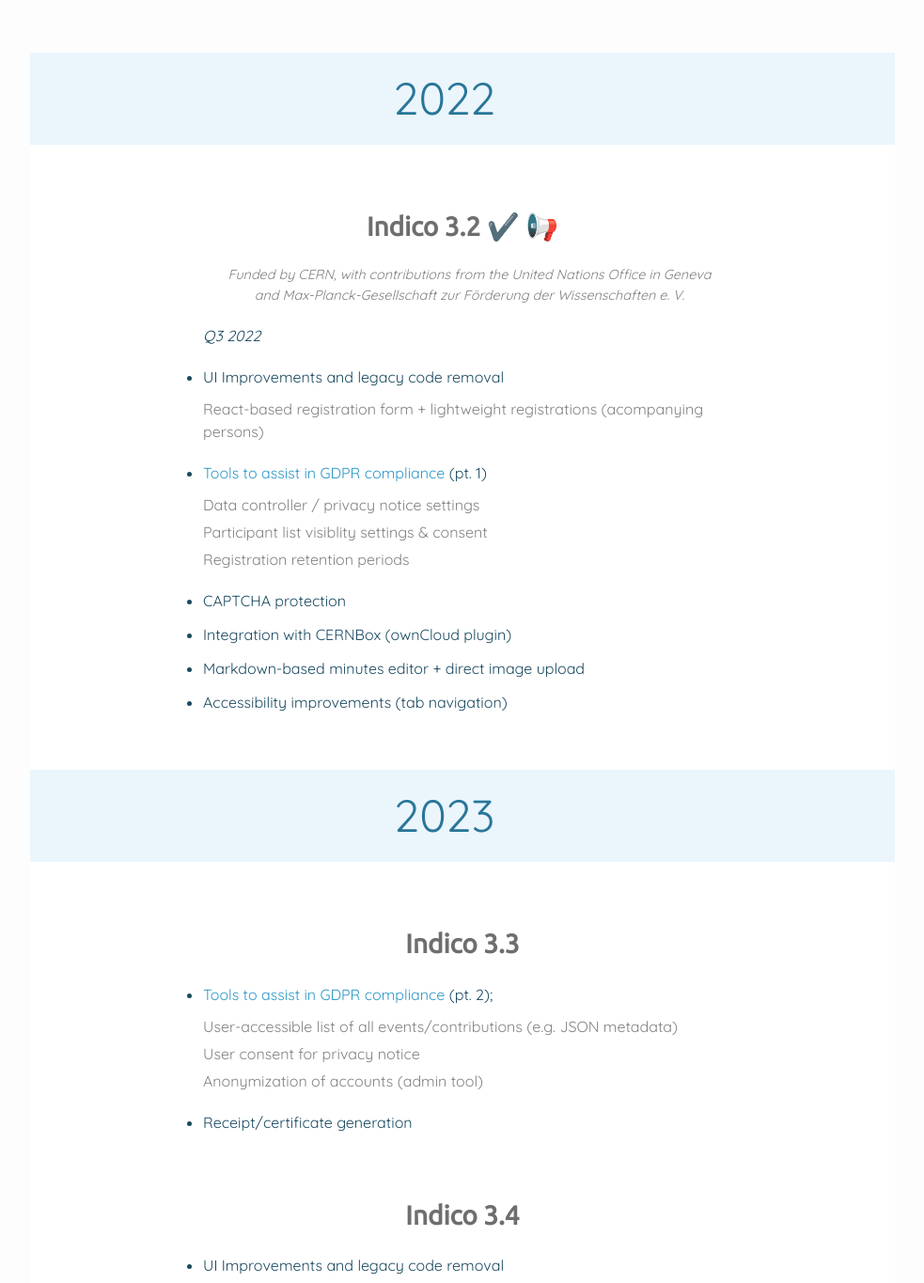
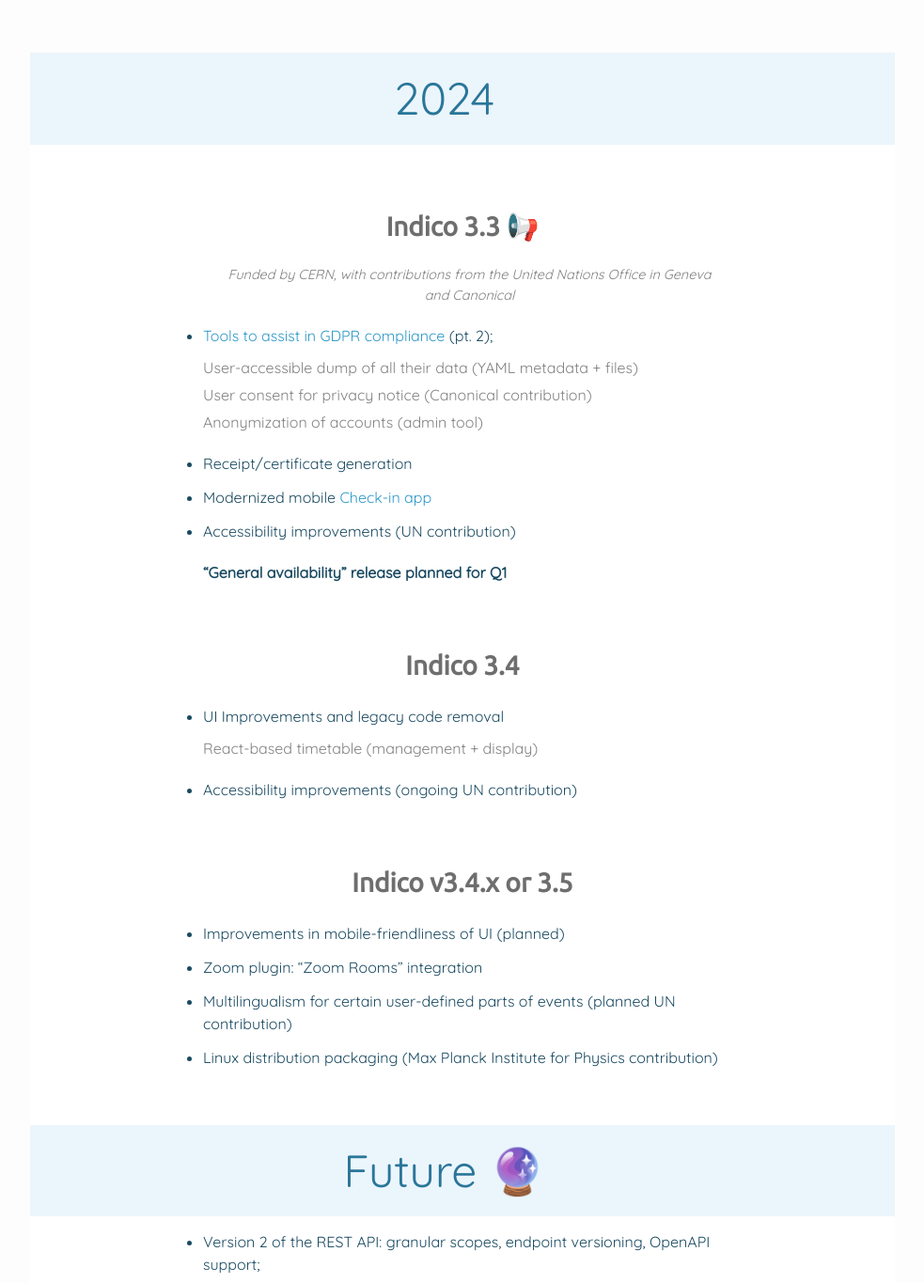
Before and after one commit to indico/indico.github.io, a Jekyll site: the page built from roadmap.md, in a window 1280 px wide and 1400 px high, scrolled down 319 px, cut to the strip 35-1400 px from the top of the window. Shown: the whole strip at 94% size, without its empty margins (148-1131 px from the left). Built offline with Jekyll 4.4.1, drawn with Linux system fonts in a browser that asks for light colours; nearby versions of some CDN libraries; emoji names are drawn with the system emoji font; comment, search, counter and statistics services are not loaded; some of the changed text lies outside the part shown.

Commit message:
Update roadmap (#55)

```diff
--- a/roadmap.md
+++ b/roadmap.md
@@ -5,35 +5,33 @@
 weight: 20
 ---
 
-## 2022
+## 2024
 
-### Indico 3.2 :heavy_check_mark: [:loudspeaker:](/indico/release/2022/06/10/indico-3-2-news.html)
-> *Funded by CERN*, with contributions from the *United Nations Office in Geneva* and *Max-Planck-Gesellschaft zur Förderung der Wissenschaften e. V.*
+### Indico 3.3 [:loudspeaker:](/indico/release/2023/12/05/indico-3-3-news.html)
+> *Funded by CERN*, with contributions from the *United Nations Office in Geneva* and *Canonical*
 
-*Q3 2022*
-* UI Improvements and legacy code removal
-    - React-based registration form + lightweight registrations (acompanying persons)
-* [Tools to assist in GDPR compliance](https://github.com/indico/indico/issues/1415) (pt. 1)
-    - Data controller / privacy notice settings
-    - Participant list visiblity settings & consent
-    - Registration retention periods
-* CAPTCHA protection
-* Integration with CERNBox (ownCloud plugin)
-* Markdown-based minutes editor + direct image upload
-* Accessibility improvements (tab navigation)
-
-## 2023
-
-### Indico 3.3
 * [Tools to assist in GDPR compliance](https://github.com/indico/indico/issues/1415) (pt. 2);
-    - User-accessible list of all events/contributions (e.g. JSON metadata)
-    - User consent for privacy notice
+    - User-accessible dump of all their data (YAML metadata + files)
+    - User consent for privacy notice (Canonical contribution)
     - Anonymization of accounts (admin tool)
 * Receipt/certificate generation
+* Modernized mobile [Check-in app](https://checkin.getindico.io/)
+* Accessibility improvements (UN contribution)
+
+**"General availability" release planned for Q1**
+
 
 ### Indico 3.4
+
 * UI Improvements and legacy code removal
     - React-based timetable (management + display)
+* Accessibility improvements (ongoing UN contribution)
+
+### Indico v3.4.x or 3.5
+* Improvements in mobile-friendliness of UI (planned)
+* Zoom plugin: "Zoom Rooms" integration
+* Multilingualism for certain user-defined parts of events (planned UN contribution)
+* Linux distribution packaging (Max Planck Institute for Physics contribution)
 
 ## Future :crystal_ball:
 
@@ -46,3 +44,4 @@
     - Improvements in material editor (e.g. better drag and drop)
     - Responsive interfaces that work OK on mobile
     - Greater Accessibility (screenreaders, colourblind users, etc...)
+* Improve User Experience for users without an Indico account (e.g. in abstract submission)
```
